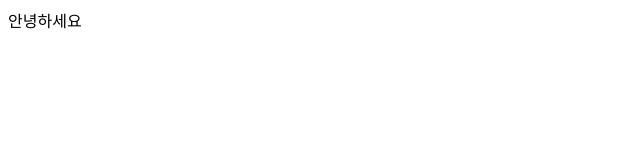
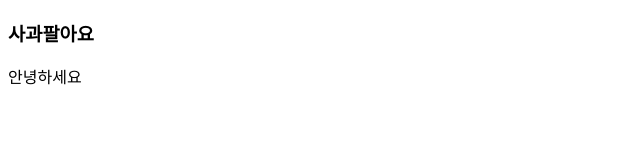
Before and after one commit to Hwrette/html-css-Js, a plain HTML site: page index.html in a window 1280 px wide. Shown: the whole page, without its empty margins (0-640 px from the left). Drawn offline with Linux system fonts and the light colour scheme.

Commit message:
사과팔아요

```diff
--- a/index.html
+++ b/index.html
@@ -5,8 +5,8 @@
     <title>Document</title>
 </head>
 <body>
-
-    안녕하세요
+    <h3>사과팔아요</h3>
+    <p>안녕하세요</p>
 
 </body>
 </html>
```
